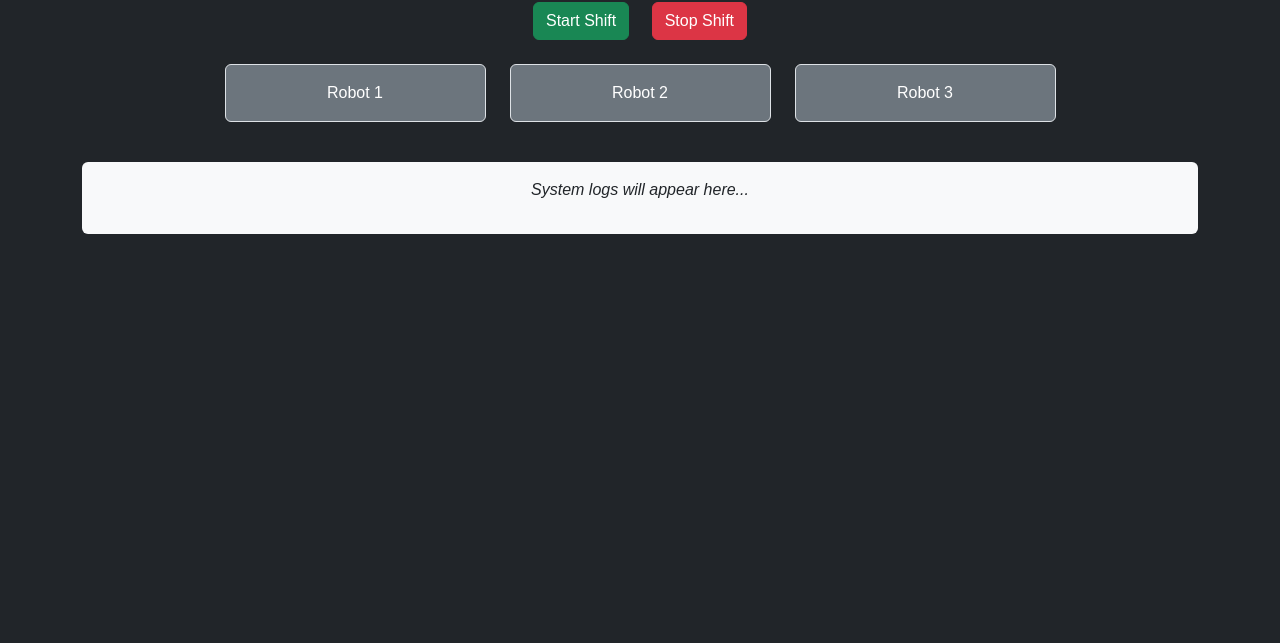
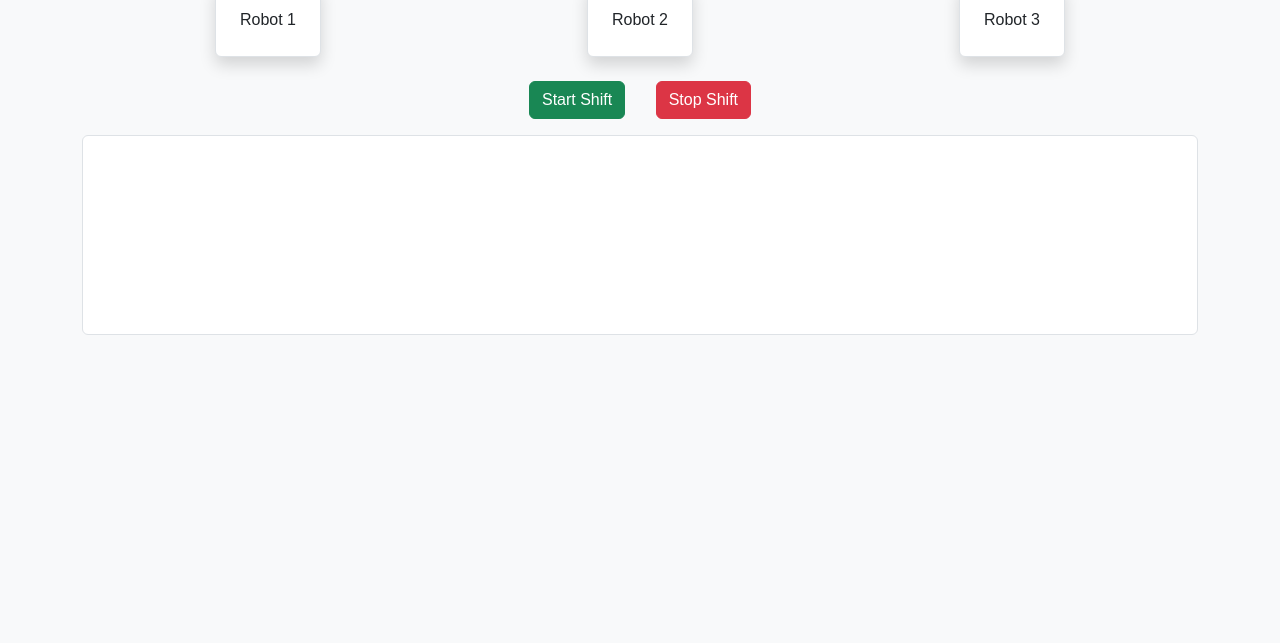
Before and after one commit to leisuredmost/factory-automation-sim, a website: page public/index.html in a window 1280 px wide. Shown: the part 157-800 px from the top of the page. Drawn offline with nearby package versions, Linux system fonts and the light colour scheme.

Commit message:
Update index.html

```diff
--- a/public/index.html
+++ b/public/index.html
@@ -7,28 +7,25 @@
   <link href="https://cdn.jsdelivr.net/npm/bootstrap@5.3.3/dist/css/bootstrap.min.css" rel="stylesheet" />
   <link rel="stylesheet" href="style.css" />
 </head>
-<body class="bg-dark text-white">
-  <div class="container py-5 text-center">
-    <h1 class="display-4 mb-4">🤖 Factory Automation Simulator</h1>
-    <div class="mb-3">
-      <button onclick="startShift()" class="btn btn-success me-2">Start Shift</button>
-      <button onclick="stopShift()" class="btn btn-danger">Stop Shift</button>
+<body class="bg-light text-dark">
+
+  <div class="container py-5">
+    <h1 class="mb-4 text-center">Factory Robot Automation Simulation</h1>
+
+    <div id="robots" class="d-flex justify-content-around my-4">
+      <div id="robot1" class="robot-box p-4 border rounded bg-white shadow">Robot 1</div>
+      <div id="robot2" class="robot-box p-4 border rounded bg-white shadow">Robot 2</div>
+      <div id="robot3" class="robot-box p-4 border rounded bg-white shadow">Robot 3</div>
     </div>
-    <div class="row justify-content-center my-4">
-      <div class="col-md-3 mb-3">
-        <div id="robot1" class="p-3 border rounded bg-secondary">Robot 1</div>
-      </div>
-      <div class="col-md-3 mb-3">
-        <div id="robot2" class="p-3 border rounded bg-secondary">Robot 2</div>
-      </div>
-      <div class="col-md-3 mb-3">
-        <div id="robot3" class="p-3 border rounded bg-secondary">Robot 3</div>
-      </div>
+
+    <div class="text-center my-3">
+      <button id="startBtn" class="btn btn-success me-3">Start Shift</button>
+      <button id="stopBtn" class="btn btn-danger">Stop Shift</button>
     </div>
-    <div class="bg-light text-dark rounded p-3" style="max-height: 200px; overflow-y: auto;" id="logOutput">
-      <p><em>System logs will appear here...</em></p>
-    </div>
+
+    <div id="logOutput" class="border rounded bg-white p-3" style="height: 200px; overflow-y: auto; font-family: monospace; font-size: 0.9rem;"></div>
   </div>
+
   <script src="script.js"></script>
 </body>
 </html>
```
